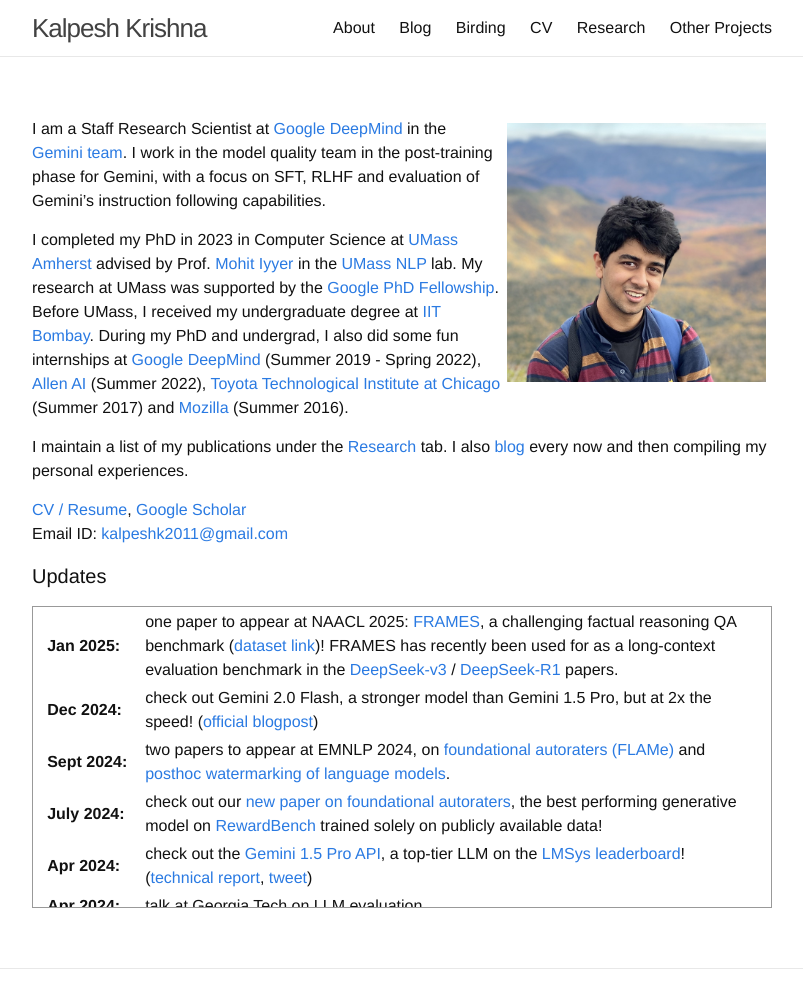
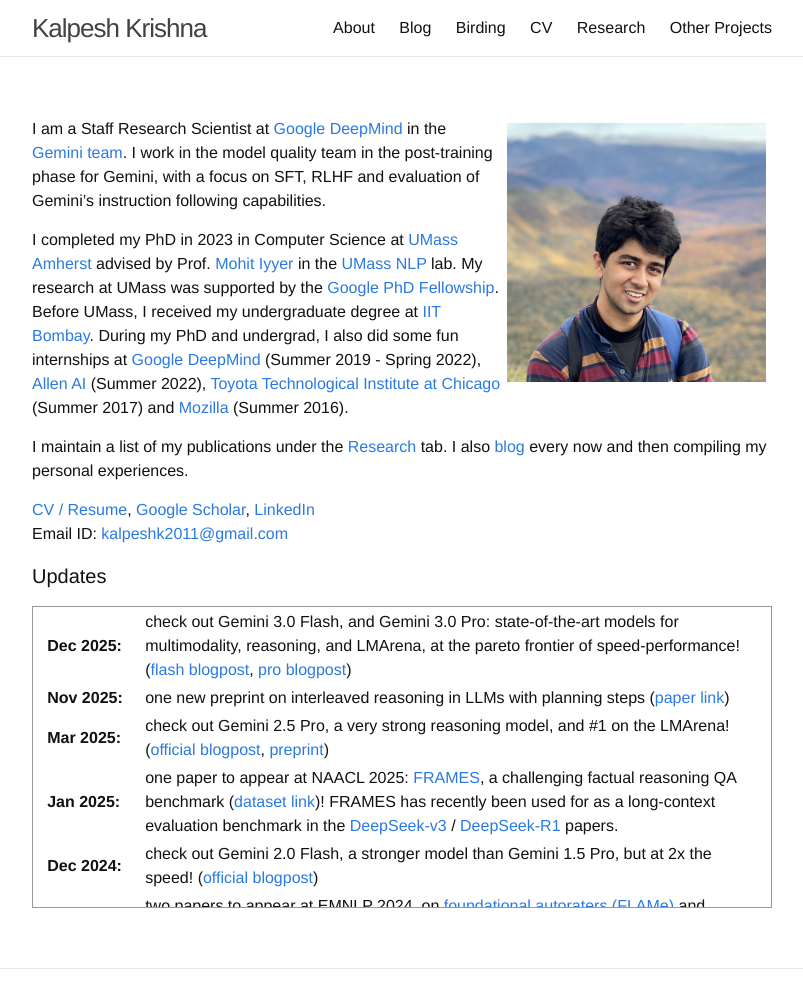
Before and after one commit to martiansideofthemoon/martiansideofthemoon.github.io, a Jekyll site: the page built from index.md, in a window 1280 px wide, cut to the strip 0-995 px from the top of the page. Shown: the whole strip, without its empty margins (238-1041 px from the left). Built offline with Jekyll 4.4.1, drawn with Linux system fonts in a browser that asks for light colours; comment, search, counter and statistics services are not loaded.

Commit message:
Update personal links and research updates
Added LinkedIn link and updated recent research updates.

```diff
--- a/index.md
+++ b/index.md
@@ -11,7 +11,7 @@ I completed my PhD in 2023 in Computer Science at [UMass Amherst](http://cs.umas
 
 I maintain a list of my publications under the [Research]({{ site.url }}/research) tab. I also [blog]({{ site.url }}/archive) every now and then compiling my personal experiences.
 
-[CV / Resume]({{ site.url }}/assets/cv.pdf), [Google Scholar](https://scholar.google.com/citations?hl=en&user=9g2BsMUAAAAJ)
+[CV / Resume]({{ site.url }}/assets/cv.pdf), [Google Scholar](https://scholar.google.com/citations?hl=en&user=9g2BsMUAAAAJ), [LinkedIn](https://www.linkedin.com/in/kalpesh-krishna-6b3827a6/)
 Email ID: [kalpeshk2011@gmail.com](mailto:kalpeshk2011@gmail.com)
 
 #### Updates
@@ -20,6 +20,9 @@ Email ID: [kalpeshk2011@gmail.com](mailto:kalpeshk2011@gmail.com)
 <table>
 <col width="100px">
 <col width="650px">
+  <tr><td><b>Dec 2025:</b></td><td>check out Gemini 3.0 Flash, and Gemini 3.0 Pro: state-of-the-art models for multimodality, reasoning, and LMArena, at the pareto frontier of speed-performance! (<a href="https://blog.google/products/gemini/gemini-3-flash/">flash blogpost</a>, <a href="https://blog.google/products/gemini/gemini-3/">pro blogpost</a>)</td></tr>
+  <tr><td><b>Nov 2025:</b></td><td>one new preprint on interleaved reasoning in LLMs with planning steps (<a href="https://www.arxiv.org/abs/2512.03176">paper link</a>)</td></tr>
+  <tr><td><b>Mar 2025:</b></td><td>check out Gemini 2.5 Pro, a very strong reasoning model, and #1 on the LMArena! (<a href="https://blog.google/technology/google-deepmind/gemini-model-thinking-updates-march-2025/#gemini-2-5-thinking">official blogpost</a>, <a href="https://arxiv.org/abs/2507.06261">preprint</a>)</td></tr>
   <tr><td><b>Jan 2025:</b></td><td>one paper to appear at NAACL 2025: <a href="https://arxiv.org/abs/2409.12941">FRAMES</a>, a challenging factual reasoning QA benchmark (<a href="https://huggingface.co/datasets/google/frames-benchmark">dataset link</a>)! FRAMES has recently been used for as a long-context evaluation benchmark in the <a href="https://arxiv.org/abs/2412.19437">DeepSeek-v3</a> / <a href="https://github.com/deepseek-ai/DeepSeek-R1/blob/main/DeepSeek_R1.pdf">DeepSeek-R1</a> papers.</td></tr>
   <tr><td><b>Dec 2024:</b></td><td>check out Gemini 2.0 Flash, a stronger model than Gemini 1.5 Pro, but at 2x the speed! (<a href="https://blog.google/technology/google-deepmind/google-gemini-ai-update-december-2024/">official blogpost</a>)</td></tr>
   <tr><td><b>Sept 2024:</b></td><td>two papers to appear at EMNLP 2024, on <a href="https://arxiv.org/abs/2407.10817">foundational autoraters (FLAMe)</a> and <a href="https://arxiv.org/abs/2406.14517">posthoc watermarking of language models</a>.</td></tr>
```
